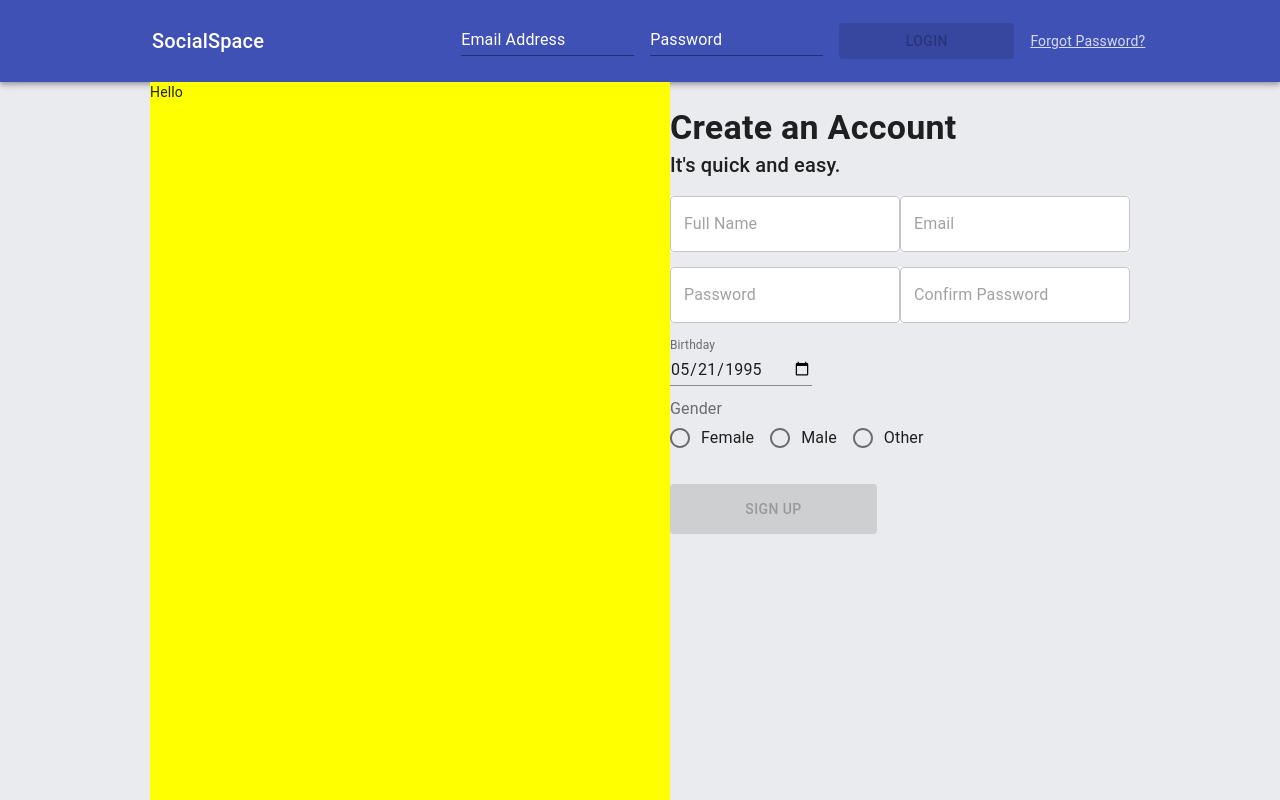
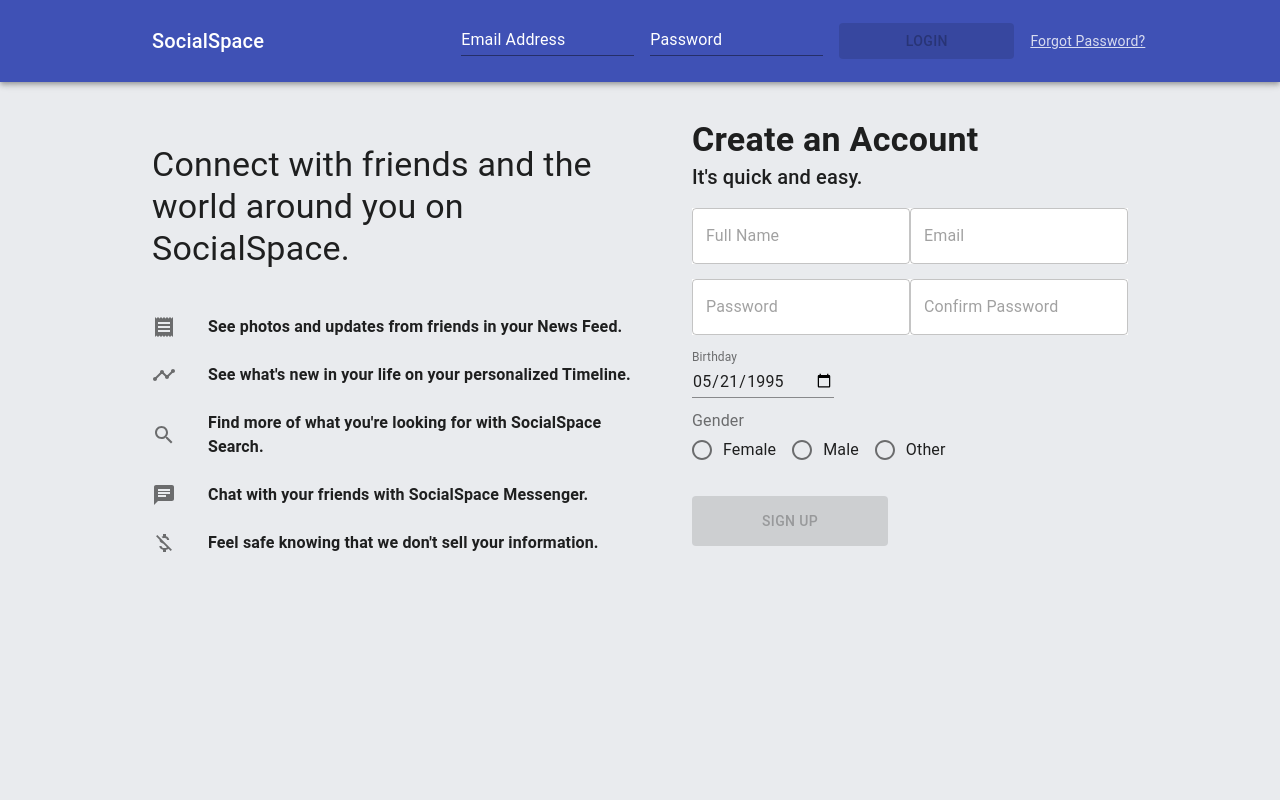
Before and after one commit to dykrupp/SocialSpace, a React (Create React App) app: page / in a window 1280 px wide. Built offline with nearby package versions, Linux system fonts and the light colour scheme; no server answers.

Commit message:
finished LandingPage

```diff
--- a/src/components/Navigation/NavigationNonAuth/index.tsx
+++ b/src/components/Navigation/NavigationNonAuth/index.tsx
@@ -17,7 +17,7 @@ const useStyles = makeStyles(() =>
     },
     appBar: {
       height: '82px',
-      justifyContent: 'center',
+      justifyContent: 'space-evenly',
       flexDirection: 'row',
       minWidth: '1200px',
     },
--- /dev/null
+++ b/src/components/ViewComponents/Landing/LandingInfo/index.tsx
@@ -0,0 +1,104 @@
+import React from 'react';
+import Typography from '@material-ui/core/Typography';
+import { makeStyles } from '@material-ui/core/styles';
+import List from '@material-ui/core/List';
+import ListItem from '@material-ui/core/ListItem';
+import ListItemIcon from '@material-ui/core/ListItemIcon';
+import ListItemText from '@material-ui/core/ListItemText';
+import ReceiptIcon from '@material-ui/icons/Receipt';
+import TimelineIcon from '@material-ui/icons/Timeline';
+import SearchIcon from '@material-ui/icons/Search';
+import ChatIcon from '@material-ui/icons/Chat';
+import MoneyOffIcon from '@material-ui/icons/MoneyOff';
+
+const useStyles = makeStyles(() => ({
+  root: {
+    marginTop: '50px',
+  },
+  title: {
+    fontWeight: 'bold',
+  },
+  listRoot: {
+    marginTop: '25px',
+    width: '100%',
+    maxWidth: 520,
+  },
+  listItem: {
+    paddingLeft: '0px',
+  },
+  listItemText: {
+    fontWeight: 'bold',
+  },
+}));
+
+const LandingInfo: React.FC = () => {
+  const classes = useStyles();
+  return (
+    <div className={classes.root}>
+      <Typography variant="h4">
+        Connect with friends and the world around you on SocialSpace.
+      </Typography>
+      <div className={classes.listRoot}>
+        <List component="nav" aria-label="appInfo">
+          <ListItem className={classes.listItem}>
+            <ListItemIcon>
+              <ReceiptIcon />
+            </ListItemIcon>
+            <ListItemText
+              primaryTypographyProps={{
+                className: classes.listItemText,
+              }}
+              primary="See photos and updates from friends in your News Feed."
+            />
+          </ListItem>
+          <ListItem className={classes.listItem}>
+            <ListItemIcon>
+              <TimelineIcon />
+            </ListItemIcon>
+            <ListItemText
+              primaryTypographyProps={{
+                className: classes.listItemText,
+              }}
+              primary="See what's new in your life on your personalized Timeline."
+            />
+          </ListItem>
+          <ListItem className={classes.listItem}>
+            <ListItemIcon>
+              <SearchIcon />
+            </ListItemIcon>
+            <ListItemText
+              primaryTypographyProps={{
+                className: classes.listItemText,
+              }}
+              primary="Find more of what you're looking for with SocialSpace Search."
+            />
+          </ListItem>
+          <ListItem className={classes.listItem}>
+            <ListItemIcon>
+              <ChatIcon />
+            </ListItemIcon>
+            <ListItemText
+              primaryTypographyProps={{
+                className: classes.listItemText,
+              }}
+              primary="Chat with your friends with SocialSpace Messenger."
+            />
+          </ListItem>
+          <ListItem className={classes.listItem}>
+            <ListItemIcon>
+              <MoneyOffIcon />
+            </ListItemIcon>
+            <ListItemText
+              primaryTypographyProps={{
+                className: classes.listItemText,
+              }}
+              primary="Feel safe knowing that we don't sell your information."
+            />
+          </ListItem>
+        </List>
+      </div>
+    </div>
+  );
+};
+
+export default LandingInfo;
--- a/src/components/ViewComponents/Landing/index.tsx
+++ b/src/components/ViewComponents/Landing/index.tsx
@@ -2,6 +2,7 @@ import React from 'react';
 import { makeStyles } from '@material-ui/core/styles';
 import Grid from '@material-ui/core/Grid';
 import SignUpPage from './SignUp';
+import LandingInfo from './LandingInfo';
 
 const useStyles = makeStyles(() => ({
   root: {
@@ -11,8 +12,14 @@ const useStyles = makeStyles(() => ({
   },
   gridContainer: {
     height: '100%',
-    width: '980px',
+    width: '1000px',
     margin: 'auto',
+  },
+  signUpGridItem: {
+    width: '460px',
+  },
+  landingInfoGridItem: {
+    width: '540px',
   },
 }));
 
@@ -21,11 +28,11 @@ const Landing: React.FC = () => {
 
   return (
     <div className={classes.root}>
-      <Grid container className={classes.gridContainer}>
-        <Grid item xs style={{ background: 'yellow', width: '500px' }}>
-          Hello
+      <Grid spacing={3} container className={classes.gridContainer}>
+        <Grid item className={classes.landingInfoGridItem}>
+          <LandingInfo />
         </Grid>
-        <Grid item style={{ width: '460px' }}>
+        <Grid item className={classes.signUpGridItem}>
           <SignUpPage />
         </Grid>
       </Grid>
```
